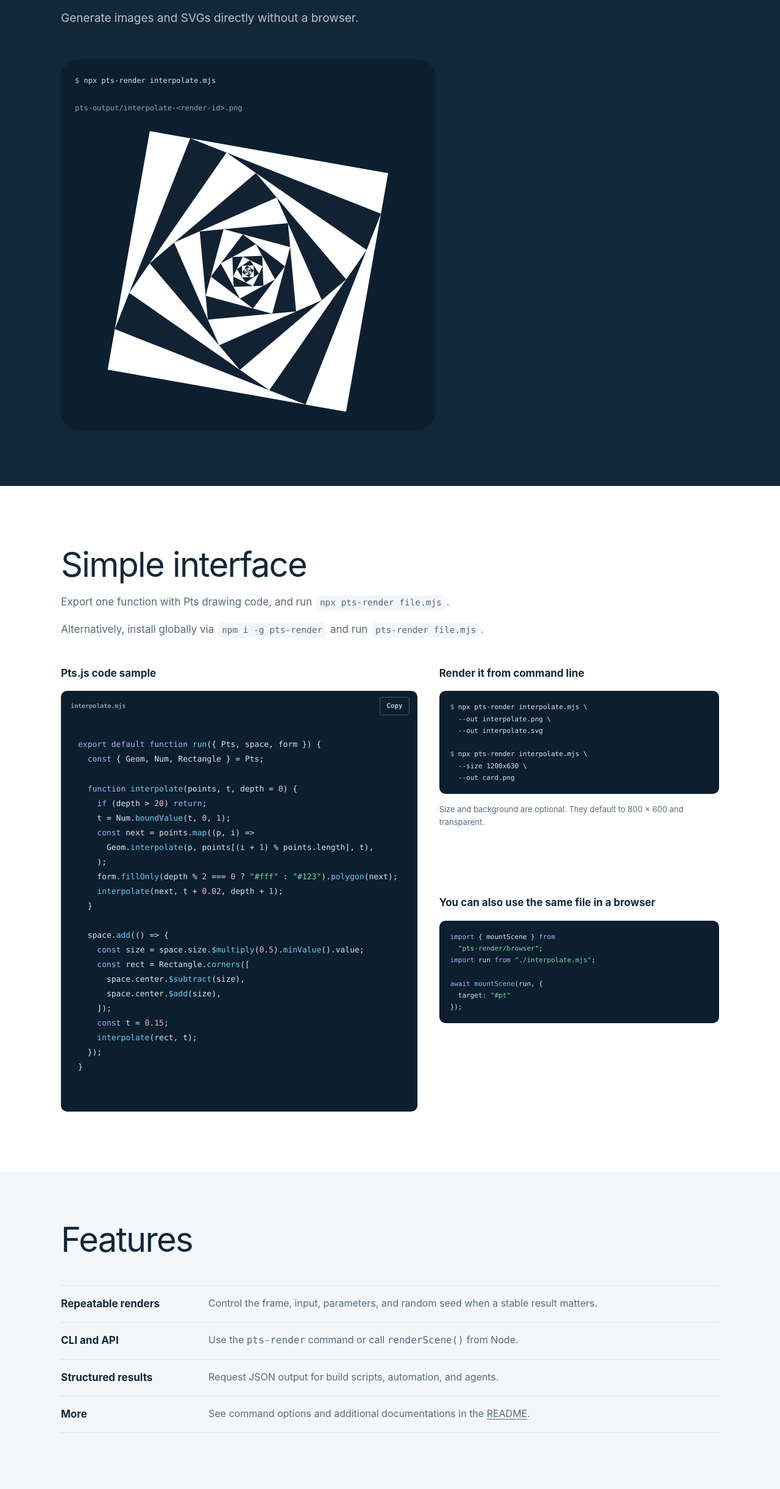
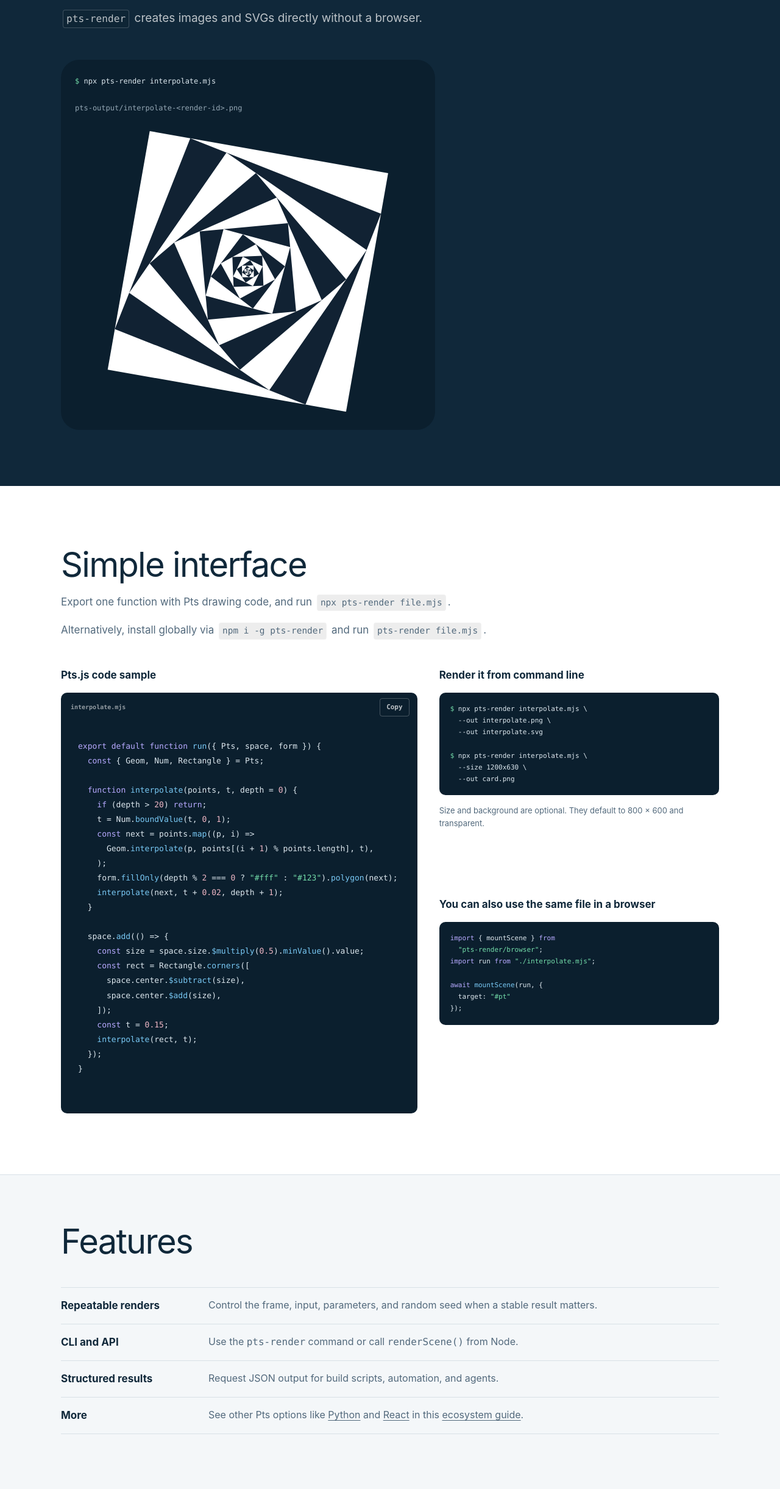
Before and after one commit to williamngan/pts-cli, a website: page index.html in a window 1280 px wide. Shown: the part 318-2760 px from the top of the page at 61% size. Drawn offline with Linux system fonts and the light colour scheme.

Commit message:
update page and README

```diff
--- a/index.html
+++ b/index.html
@@ -342,7 +342,8 @@
         padding: 1px 5px;
         margin: 0px 3px;
         border-radius: 4px;
-        background-color: #f3f5f9;
+        background-color: rgba(0, 0, 0, 0.07);
+        border: 1px solid rgba(255, 255, 255, 0.2);
         font-size: 0.85em;
       }
 
@@ -587,9 +588,10 @@
       <nav class="nav container" aria-label="Main navigation">
         <a class="brand" href="#top" aria-label="Pts Render home">
           <strong>Pts.</strong>
-          <span>Render</span>
+          <span>cli</span>
         </a>
         <a href="https://ptsjs.org">Pts.js</a>
+        <a href="https://github.com/williamngan/pts-render#readme">Docs</a>
         <a href="https://github.com/williamngan/pts-render">GitHub</a>
       </nav>
     </header>
@@ -599,7 +601,10 @@
         <div class="hero-inner container">
           <div class="hero-copy">
             <h1>Run Pts.js from the command line.</h1>
-            <p>Generate images and SVGs directly without a browser.</p>
+            <p>
+              <code class="ht">pts-render</code> creates images and SVGs
+              directly without a browser.
+            </p>
           </div>
 
           <div class="start-grid">
@@ -833,9 +838,11 @@
             <div class="feature-row">
               <dt>More</dt>
               <dd>
-                See command options and additional documentations in the
+                See other Pts options like
+                <a href="https://ptspy.org">Python</a> and
+                <a href="https://react.ptsjs.org">React</a> in this
                 <a href="https://github.com/williamngan/pts-render#readme"
-                  >README</a
+                  >ecosystem guide</a
                 >.
               </dd>
             </div>
```
Also changed, not shown: README.md.
